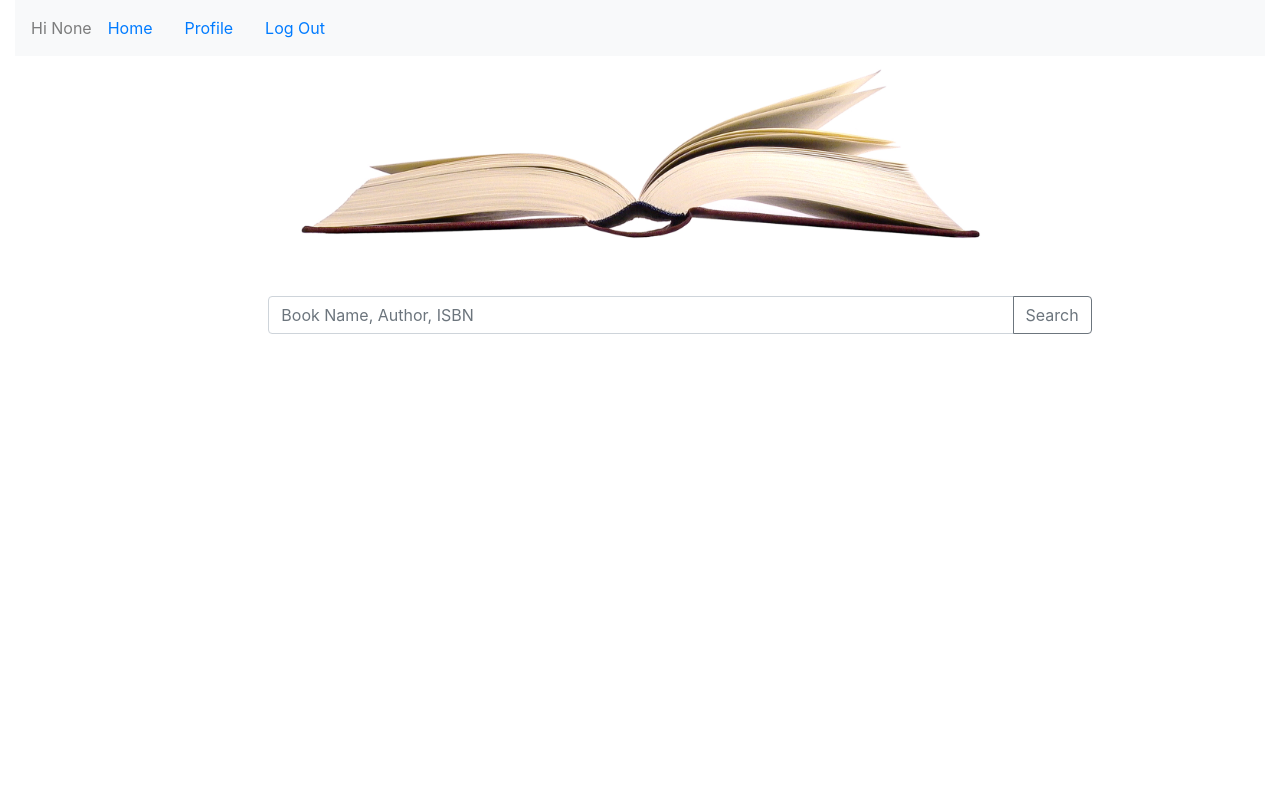
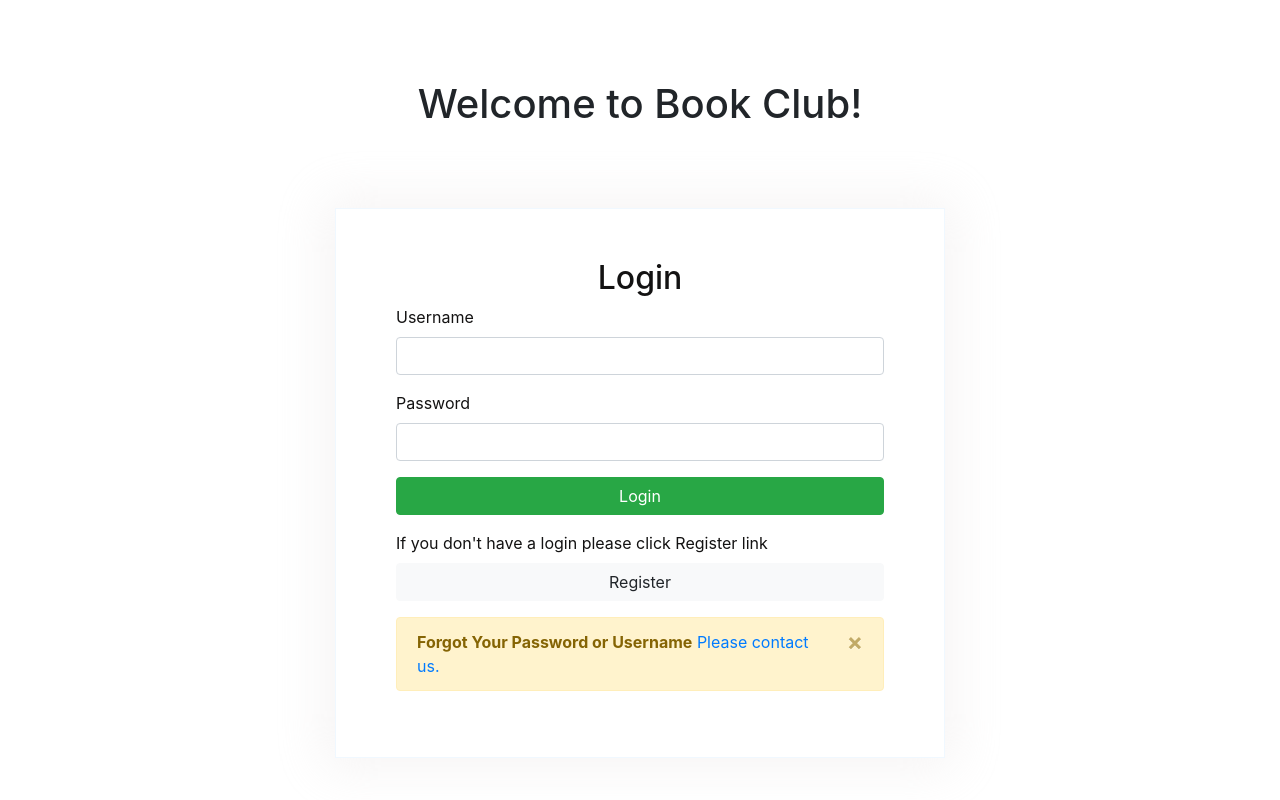
Before and after one commit to ShanakaYasendra/BookClub, a Flask app: page /home in a window 1280 px wide. Run offline with Flask 2, Linux system fonts and the light colour scheme; some libraries are stand-ins or nearby versions.

Commit message:
Final code

```diff
--- a/application.py
+++ b/application.py
@@ -90,14 +90,14 @@
             error= 'Password can not be blank'
             return render_template("loginPage.html", error=error)
         else:
-            print(username)
+
             quarydata = db.execute("SELECT * FROM users WHERE username =:username",{"username": username}).fetchall()
-            print(quarydata)
+
             pass1= quarydata[0][2]
             user =quarydata[0][1]
-            print(pass1)
+
             userid= quarydata[0][0]
-            print(userid)
+
             if quarydata is None:
                 error = "Invalid credentials 13, try again."
                 return render_template("loginPage.html", error=error)
@@ -121,59 +121,68 @@
 
 @app.route("/search", methods=["POST"])
 def search():
-    try:
-        qvalue = request.form.get('qvalue')
-        print(qvalue)
-        search = '%' + qvalue + '%'
-        quarydata = db.execute(("SELECT * FROM books WHERE title LIKE (:qvalue)"
-        " OR isbn LIKE (:qvalue) OR author LIKE (:qvalue) ORDER BY isbn ASC LIMIT 10 "), {'qvalue': search})
-        data = quarydata.fetchall()
-        countdata= db.execute(("SELECT COUNT(*) FROM books WHERE title LIKE (:qvalue)"
-        " OR isbn LIKE (:qvalue) OR author LIKE (:qvalue) "), {'qvalue': search}).fetchall()
-        username = session.get('USERNAME')
-        print(data)
+    username = session.get('USERNAME')
+    if username is None:
+        return render_template("loginPage.html")
+    else:
+        try:
+            qvalue = request.form.get('qvalue')
+            print(qvalue)
+            search = '%' + qvalue + '%'
+            quarydata = db.execute(("SELECT * FROM books WHERE title LIKE (:qvalue)"
+            " OR isbn LIKE (:qvalue) OR author LIKE (:qvalue) ORDER BY isbn ASC LIMIT 10 "), {'qvalue': search})
+            data = quarydata.fetchall()
+            countdata= db.execute(("SELECT COUNT(*) FROM books WHERE title LIKE (:qvalue)"
+            " OR isbn LIKE (:qvalue) OR author LIKE (:qvalue) "), {'qvalue': search}).fetchall()
 
-        quarycount=countdata[0][0]
-        print(quarycount)
-        return render_template('resultsPage.html', results= data, username= username,quarycount=quarycount)
-    except Exception as e:
-        print(e)
-        error = "Something is not right"
-        return render_template("error.html", error=error)
+            print(data)
+
+            quarycount=countdata[0][0]
+            print(quarycount)
+            return render_template('resultsPage.html', results= data, username= username,quarycount=quarycount)
+        except Exception as e:
+            print(e)
+            error = "Something is not right"
+            return render_template("error.html", error=error)
 
 
 @app.route('/books/<string:isbn>')
 def books(isbn):
-    try:
-        r_count=review_counts(isbn)
-        if r_count =='Response [404]':
-         print(error)
-         return render_template('bookPage.html', error=error)
+    username = session.get('USERNAME')
+    if username ==None:
+        print(username)
+        return render_template("loginPage.html")
+    else:
+        try:
+            r_count=review_counts(isbn)
+            if r_count =='Response [404]':
+                print(error)
+                return render_template('bookPage.html', error=error)
 
-    except Exception as e:
-        error = "ISBN is Invalid"
-        print(error)
-        return render_template('error.html', error=error)
-    quarydata = db.execute('SELECT * FROM books WHERE isbn = (:isbn)',
-            {'isbn': isbn}).fetchall()
-    reviewquery = db.execute(('SELECT r.review, r.rating, r.review_date, u.username'
-    ' FROM reviews AS r JOIN users AS u ON r.userid=u.userid '
-    'WHERE r.book_id = (:isbn)')
-    , {'isbn': isbn})
+        except Exception as e:
+            error = "ISBN is Invalid"
+            print(error)
+            return render_template('error.html', error=error)
+        quarydata = db.execute('SELECT * FROM books WHERE isbn = (:isbn)',
+        {'isbn': isbn}).fetchall()
+        reviewquery = db.execute(('SELECT r.review, r.rating, r.review_date, u.username'
+        ' FROM reviews AS r JOIN users AS u ON r.userid=u.userid '
+        'WHERE r.book_id = (:isbn)')
+        , {'isbn': isbn})
 
-    reviews = reviewquery.fetchall()
-    username = session.get('USERNAME')
-    print('still books')
-    print(username)
-    reviewedquery = db.execute('SELECT review FROM reviews'
-        ' WHERE book_id = (:isbn) AND userid = (SELECT userid FROM users '
-        'WHERE username =(:username))',
-         {'username': username, 'isbn': isbn}).fetchall()
-    REVIEWED_FLAG = False
-    if reviewedquery:
-        REVIEWED_FLAG = True
+        reviews = reviewquery.fetchall()
 
-    return render_template('booksPage.html', book=quarydata[0], reviews=reviews,
+        print('still books')
+        print(username)
+        reviewedquery = db.execute('SELECT review FROM reviews'
+            ' WHERE book_id = (:isbn) AND userid = (SELECT userid FROM users '
+            'WHERE username =(:username))',
+            {'username': username, 'isbn': isbn}).fetchall()
+        reviwed_flag = False
+        if reviewedquery:
+            reviwed_flag = True
+
+        return render_template('booksPage.html', book=quarydata[0], reviews=reviews,
             reviewed=REVIEWED_FLAG,  review_nums=review_counts(isbn),username=username)
 
 
@@ -182,33 +191,36 @@
     title = request.args.get('title', None)
     author = request.args.get('author', None)
     username = session.get('USERNAME')
+    print(username)
+    if username ==None:
+        print(username)
+        return render_template("loginPage.html")
+    else:
+        text = request.form.get('review')
+        rating = request.form.get('rate')
+        today = datetime.today()
+        query= db.execute('SELECT userid FROM users WHERE username = (:username)',
+            {'username': username}).fetchone()
 
-
-    text = request.form.get('review')
-    rating = request.form.get('rate')
-    today = datetime.today()
-    query= db.execute('SELECT userid FROM users WHERE username = (:username)',
-        {'username': username}).fetchone()
-
-    userid = query[0]
-    print('hello')
-    print(isbn)
-    print(userid)
-    if rating is None:
-        rating=0
-    try:
-        db.execute(('INSERT INTO reviews (review, rating, review_date,'
-            ' book_id, userid) VALUES (:text, :rating, :today, :isbn,'
-            ' :userid)'), {'text': text, 'rating': rating, 'today': today,
+        userid = query[0]
+        print('hello')
+        print(isbn)
+        print(userid)
+        if rating is None:
+            rating=0
+        try:
+            db.execute(('INSERT INTO reviews (review, rating, review_date,'
+                ' book_id, userid) VALUES (:text, :rating, :today, :isbn,'
+                ' :userid)'), {'text': text, 'rating': rating, 'today': today,
                 'isbn': isbn, 'userid': userid})
-        db.commit()
-        print('done')
-        return redirect(request.referrer)
-    except Exception as e:
-        flash('Review posted for {}'.format(title))
-        print(e)
-        error ="Something went wrong with saving your review please refresh the page"
-        return render_template('error.html', error=error)
+            db.commit()
+            print('done')
+            return redirect(request.referrer)
+        except Exception as e:
+            flash('Review posted for {}'.format(title))
+            print(e)
+            error ="Something went wrong with saving your review please refresh the page"
+            return render_template('error.html', error=error)
 
 
 
@@ -243,6 +255,7 @@
 @app.route("/index")
 def logout():
     session.clear()
+
     flash('You have successfully logged out.')
     print(session)
     return render_template("indexPage.html")
@@ -265,22 +278,28 @@
 @app.route("/home")
 def home():
     username= session.get("USERNAME")
-    print(session)
-    return render_template("homePage.html", username= username)
+    if username is None:
+        return render_template("loginPage.html")
+    else:
+        return render_template("homePage.html", username= username)
 
 
 @app.route("/updateprofile")
 def update():
     username= session.get("USERNAME")
-    try:
-        query= db.execute("SELECT email,name FROM  users WHERE username=(:username)",{"username": username}).fetchall()
-        name = query[0][1]
-        email = query[0][0]
-        return render_template('profilePage.html', email=email , name= name, username=username )
-    except Exception as e:
-        print(e)
-        error ="Something went wrong with saving your review please refresh the page"
-        return render_template('error.html', error=error)
+    if username is None:
+        return render_template("loginPage.html")
+    else:
+
+        try:
+            query= db.execute("SELECT email,name FROM  users WHERE username=(:username)",{"username": username}).fetchall()
+            name = query[0][1]
+            email = query[0][0]
+            return render_template('profilePage.html', email=email , name= name, username=username )
+        except Exception as e:
+            print(e)
+            error ="Something went wrong with saving your review please refresh the page"
+            return render_template('error.html', error=error)
 
 
 @app.route("/updateprofile", methods=["POST"])
--- a/static/css/global.css
+++ b/static/css/global.css
@@ -57,7 +57,12 @@
     border: 3px solid rgb(8, 8, 8);
     border-radius: 20px;
 }
-
+h2{
+    text-align: center;
+}
+h1{
+    text-align: center;
+}
 .formcontain{
     color: rgb(19, 18, 18);
     border: 1px;
@@ -65,7 +70,7 @@
     border-style: solid;
     border-color: aliceblue;
     padding: 50px 60px;
-    margin-top: 20vh;
+    margin-top: 10vh;
     -webkit-box-shadow: -1px 0px 47px 10px rgba(0,0,0,0.75);
     -moz-box-shadow: -1px 0px 47px 10px rgba(0,0,0,0.75);
     box-shadow: -1px 0px 47px 10px rgba(243, 240, 240, 0.75);
@@ -90,16 +95,32 @@
 img.displayed {
     display: block;
     margin-left: auto;
-    margin-right: auto }
+    margin-right: auto;
+    margin-top: 10vh;
+ }
 .bookimage{
     align-items: center;
 
+}
+
+#pageTitle{
+    position: relative;
+}
+.container{
+    align-items:center;
 }
 @media screen and (max-width: 600px) {
     img{
         width: 30%;
         height: 20%;
     }
+    .form-control{
+       position: left;
+    }
+    #search{
+    width: auto;
+    min-width: auto;
+    }
 
 
 }
--- a/templates/error.html
+++ b/templates/error.html
@@ -6,6 +6,9 @@
     </head>
 
     <body>
+
+        <img src="{{ url_for('static', filename='image/book.jpg') }}" height="200px" class="displayed" alt="Photo by <a href=/photographer/adamci-33882>Adam Ciesielski</a> from <a href=https://freeimages.com/>FreeImages</a>">
+
         {{error}}
         Please Contact Admin
     </body>
--- a/templates/homePage.html
+++ b/templates/homePage.html
@@ -10,14 +10,16 @@
 </div>
 </div>
 <div class ="row">
-  <div class ="col-lg-2 col-sm-1"></div>
+  <div class ="col-lg-2 col-sm-1">
+
+  </div>
 <div class ="col-lg-8 col-sm-10">
- <form action="{{ url_for('search') }}" method="POST">
-   <div class="input-group">
+ <form action="{{ url_for('search') }}" method="POST" id="search">
+   <div class="input-group mb-3">
 
-      <input type="text" class="form-control" placeholder="Book Name, Author, ISBN" aria-label="Enter details to search" aria-describedby="button-addon4" name="qvalue">
-      <div class="input-group-append" id="button-addon4">
-        <button class="btn btn-outline-secondary" type="submit">Search</button>
+      <input type="text" class="form-control" placeholder="Book Name, Author, ISBN" aria-label="Enter details to search" aria-describedby="button-addon2" name="qvalue">
+      <div class="input-group-append">
+        <button class="btn btn-outline-secondary" type="submit"id="button-addon2">Search</button>
      </div>
    </div>
  </form>
--- a/templates/loginPage.html
+++ b/templates/loginPage.html
@@ -1,8 +1,14 @@
 {%extends "loginlayout.html" %}
 
 {% block title %}Index{% endblock %}
+
 {% block form %}
+<h1 style="margin-top: 10vh; margin-bottom: 10vh; " >Welcome to Book Club!</h1>
 <form class="formcontain" action="{{ url_for('userlogin') }}" method="post">
+  <h2>Login</h2>
+  {% if error %}
+  <p class=error><strong>Error:</strong> {{ error }}
+{% endif %}
           {% endblock %}
 {% block button %}Login{% endblock %}
 {% block containt %}
@@ -20,7 +26,5 @@
       <span aria-hidden="true">&times;</span>
     </button>
   </div>
-  {% if error %}
-  <p class=error><strong>Error:</strong> {{ error }}
-{% endif %}
+
 {% endblock%}
--- a/templates/loginlayout.html
+++ b/templates/loginlayout.html
@@ -22,7 +22,7 @@
 
                 <div class="form-group">
                   <label for="exampleInputUsername">Username</label>
-                  <input type="username" class="form-control" id="exampleInputUsername" name ="username" maxlength="20">
+                  <input type="username" class="form-control" id="exampleInputUsername" name ="username" maxlength="20" required>
                     </div>
                 <div class="form-group">
                   <label for="exampleInputPassword1">Password</label>
--- a/templates/mainPagelayout.html
+++ b/templates/mainPagelayout.html
@@ -31,7 +31,7 @@
                               <a class="nav-link" href="{{url_for('home')}}">Home <span class="sr-only">(current)</span></a>
                             </li>
                             <li class="nav-item active">
-                              <a class="nav-link" href="{{ url_for('update') }}">Profile <span class="sr-only">(current)</span></a>
+                              <a class="nav-link" href="{{ url_for('update') }}">My Profile <span class="sr-only">(current)</span></a>
                             </li>
                             <li class="nav-item active">
                               <a class="nav-link" href="{{ url_for('logout') }}">Log Out <span class="sr-only">(current)</span></a>
@@ -49,6 +49,7 @@
 
               <div class ="col-lg-2 col-sm-1"></div>
               </div>
+          </div>
 
 
     </body>
--- a/templates/profilePage.html
+++ b/templates/profilePage.html
@@ -5,8 +5,9 @@
 <div class ="row">
   <div class ="col-lg-2 col-sm-1"></div>
 <div class ="col-lg-8 col-sm-10">
-<h1> Update your Profile</h1>
-<form class="formcontain"action="{{ url_for('userupdate') }}" method="post">
+
+<form class="formcontain"action="{{ url_for('userupdate') }}" method="post" style="margin-top: 5vh;">
+  <h2>Update Your Profile</h2>
   {% if error %}
       {% if error == 'Password and Email updated' %}
       <div class="alert alert-success" role="alert">
```
Also changed, not shown: templates/booksPage.html (+5 -5 lines), templates/register.html (+7 -5 lines), 6 other files.
